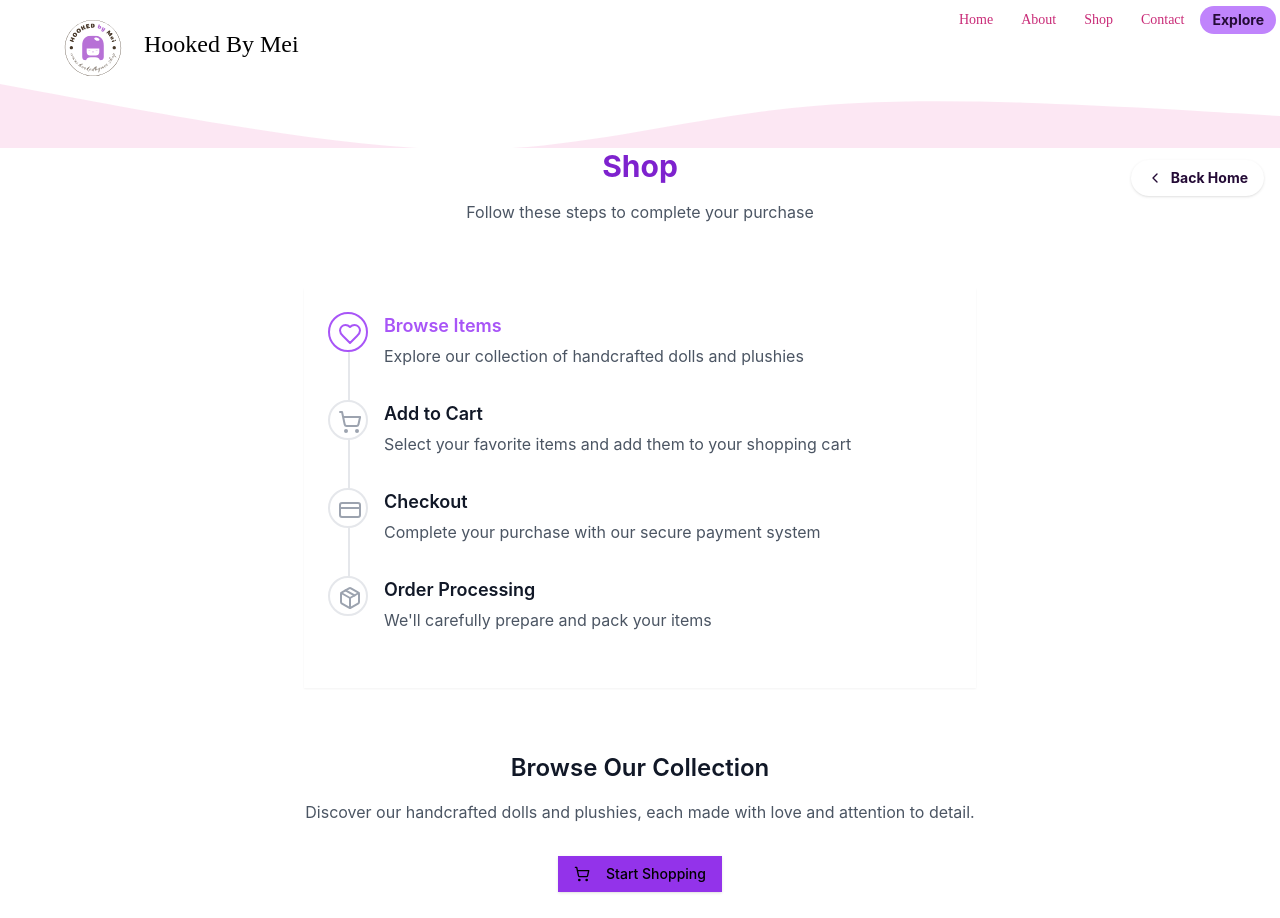
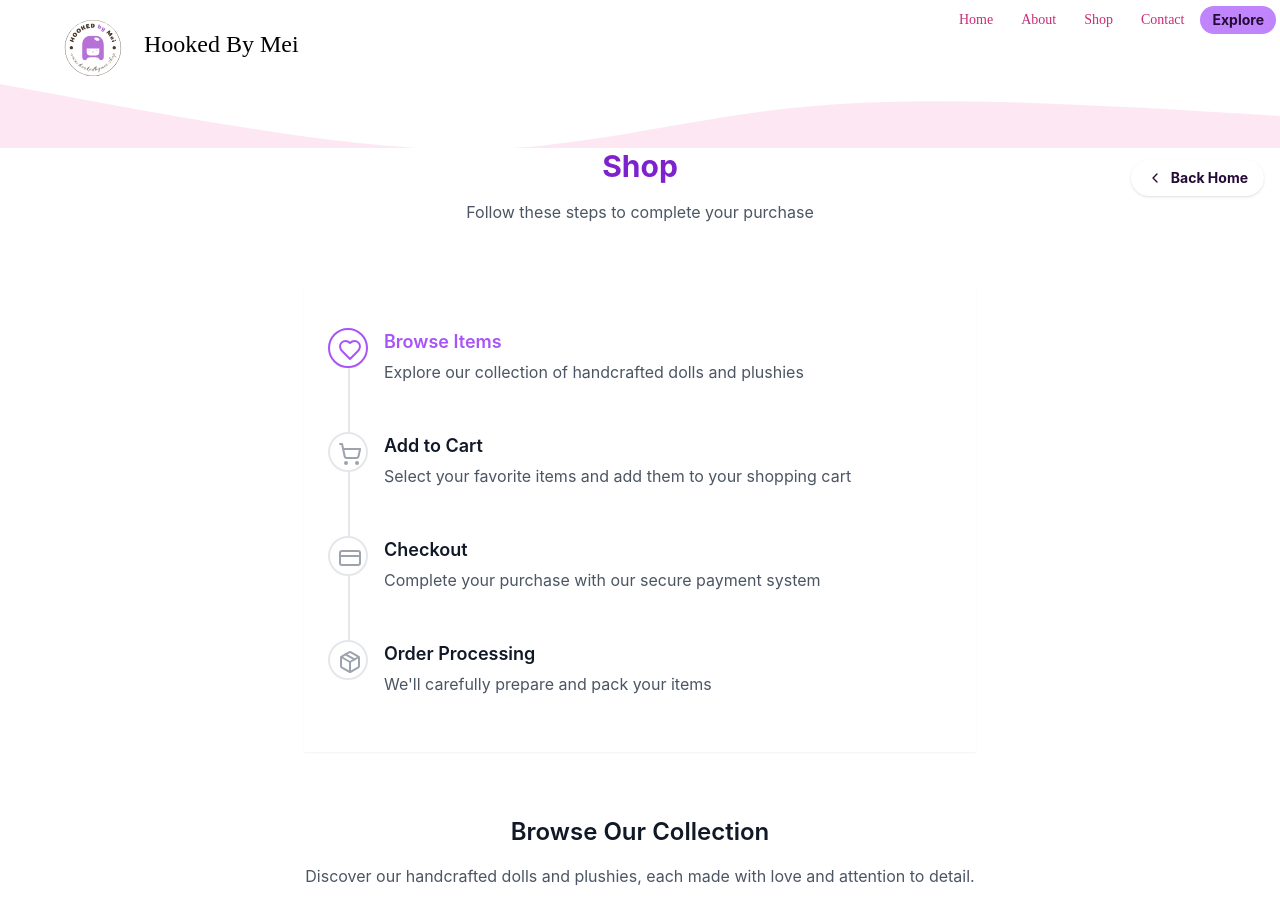
Before and after one commit to Memnoc/hkbm-landing_page, a React (Vite) app: page /shop in a window 1280 px wide. Shown: the top 918 px of the page. Built offline with nearby package versions, Linux system fonts and the light colour scheme; a web font is replaced by a local one.

Commit message:
added height and style to Start Shopping Button and Timeline comp

```diff
--- a/src/components/custom/Timeline.tsx
+++ b/src/components/custom/Timeline.tsx
@@ -22,7 +22,7 @@ const TimelineItem = ({
   const isCurrent = step === currentStep;
 
   return (
-    <div className="flex items-start relative">
+    <div className="flex items-start relative mt-4">
       {/* Connector Line */}
       {!isLast && (
         <div
--- a/src/pages/shop/Shop.tsx
+++ b/src/pages/shop/Shop.tsx
@@ -35,10 +35,10 @@ export default function Shop() {
                 and attention to detail.
               </p>
               <Button
-                className="bg-purple-600 hover:bg-purple-700"
+                className="text-white bg-purple-400 hover:bg-purple-600 text-[#240b36] rounded-full"
                 onClick={() => setCurrentStep(2)}
               >
-                <ShoppingCart className="mr-2 h-4 w-4" />
+                <ShoppingCart className="mr-2 h-4 w-4 bg-purple-400 hover:bg-purple-600 rounded-full" />
                 Start Shopping
               </Button>
             </div>
```
